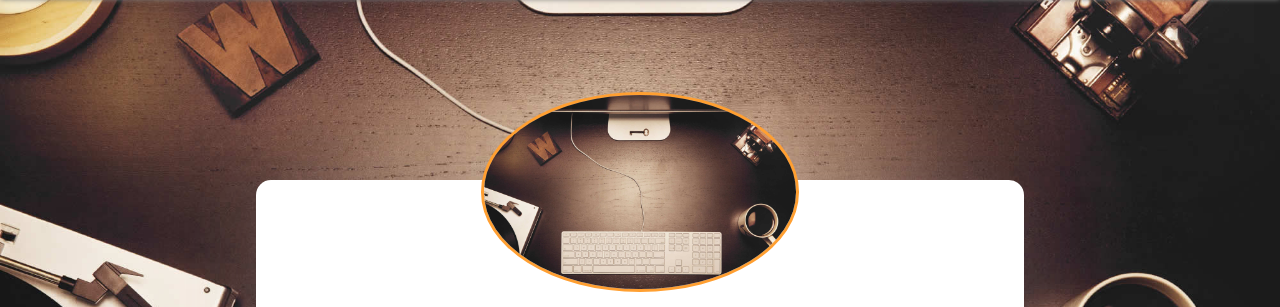
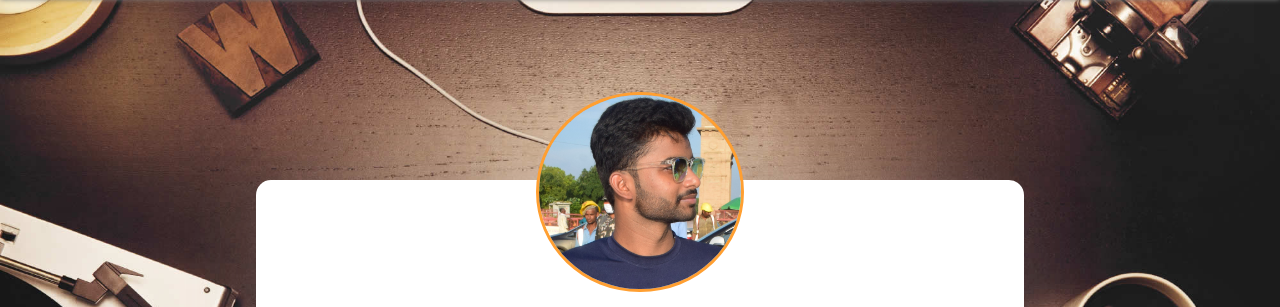
Before and after one commit to mithleshkumar95/my-profile2, a website: page index.html in a window 1280 px wide. Shown: the part 96-403 px from the top of the page. Drawn offline with nearby package versions, Linux system fonts and the light colour scheme.

Commit message:
pic updated

```diff
--- a/index.html
+++ b/index.html
@@ -47,7 +47,7 @@
     <section id="home">
         <div class="innerHOME">
             <div class="DP" >
-                <img src="./public/images/5651981.jpg" alt="">
+                <img src="./images/DSC_0017.JPG" alt="">
             </div>
             <div class="title">
                 <h1 id="h1-shadow-primary">Hello&#44; I'm <span style="color: rgb(255, 159, 49)">Mithlesh</span></h1>
--- a/style.css
+++ b/style.css
@@ -239,7 +239,7 @@ nav{
 #home::before{
     content: "";
     position: absolute;
-    background: url('../public/images/5651981.jpg') no-repeat center center/cover;
+    background: url('./images/5651981.jpg') no-repeat center center/cover;
     height: 642px;
     top: 0px;
     left: 0px;
```
Also changed, not shown: images/5651981.jpg (renamed from public/images/5651981.jpg), images/DSC_0015 123.jpg (renamed from public/images/DSC_0015 123.jpg), images/DSC_0015.JPG (renamed from public/images/DSC_0015.JPG), images/DSC_0016.JPG (renamed from public/images/DSC_0016.JPG), images/DSC_0017.JPG (renamed from public/images/DSC_0017.JPG), images/natural.jpg (renamed from public/images/natural.jpg).
